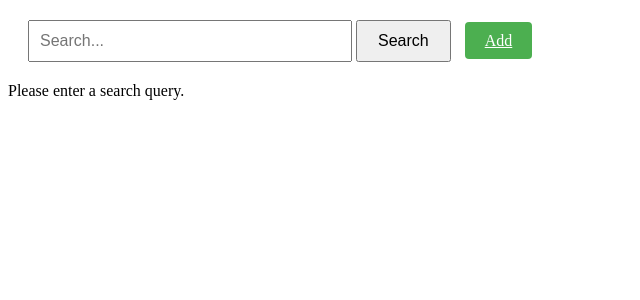
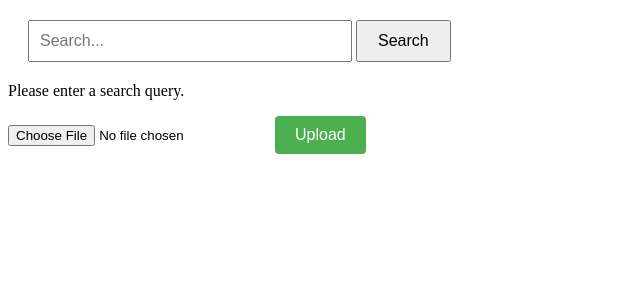
Before and after one commit to NithyaNN3/ITIS, a Django app: page /library/search/ in a window 1280 px wide. Shown: the top 300 px of the page, without its empty margins (0-640 px from the left). Run offline with Django 5.2, Linux system fonts and the light colour scheme.

Commit message:
searchhhhhhh

```diff
--- a/library/templates/search.html
+++ b/library/templates/search.html
@@ -43,7 +43,6 @@
         <form action="{% url 'library:search_results' %}" method="GET">
             <input type="text" name="q" class="search-input" placeholder="Search...">
             <button type="submit" class="search-button">Search</button>
-            <a href="{% url 'upload_book' %}" class="add-button">Add</a> <!-- Add button for uploading -->
         </form>
     </div>
     <div class="results-container">
@@ -62,5 +61,14 @@
             <p>Please enter a search query.</p>
         {% endif %}
     </div>
+
+    <div class="upload-container">
+        <!-- Upload form -->
+        <form action="{% url 'library:upload_book' %}" method="POST" enctype="multipart/form-data">
+            {% csrf_token %}
+            <input type="file" name="file">
+            <button type="submit" class="add-button">Upload</button>
+        </form>
+    </div>
 </body>
 </html>
--- a/library/views.py
+++ b/library/views.py
@@ -50,16 +50,16 @@ def download_file(request, file_name):
         return HttpResponse(f"Error: {str(e)}", status=500)
 
 def upload_book(request):
-    # method for uploading books
     if request.method == 'POST' and request.FILES.get('file'):
         file_obj = request.FILES['file']
+
+        # Upload the file to S3 bucket
         s3 = boto3.client('s3')
         bucket_name = 'libraryassignment2bucket'
         try:
-            # Upload the file to S3
             s3.upload_fileobj(file_obj, bucket_name, file_obj.name)
             return HttpResponse("Book uploaded successfully.")
         except Exception as e:
             return HttpResponse(f"Error: {str(e)}", status=500)
 
-    return render(request, 'upload.html')
+    return render(request, 'search.html')
```
